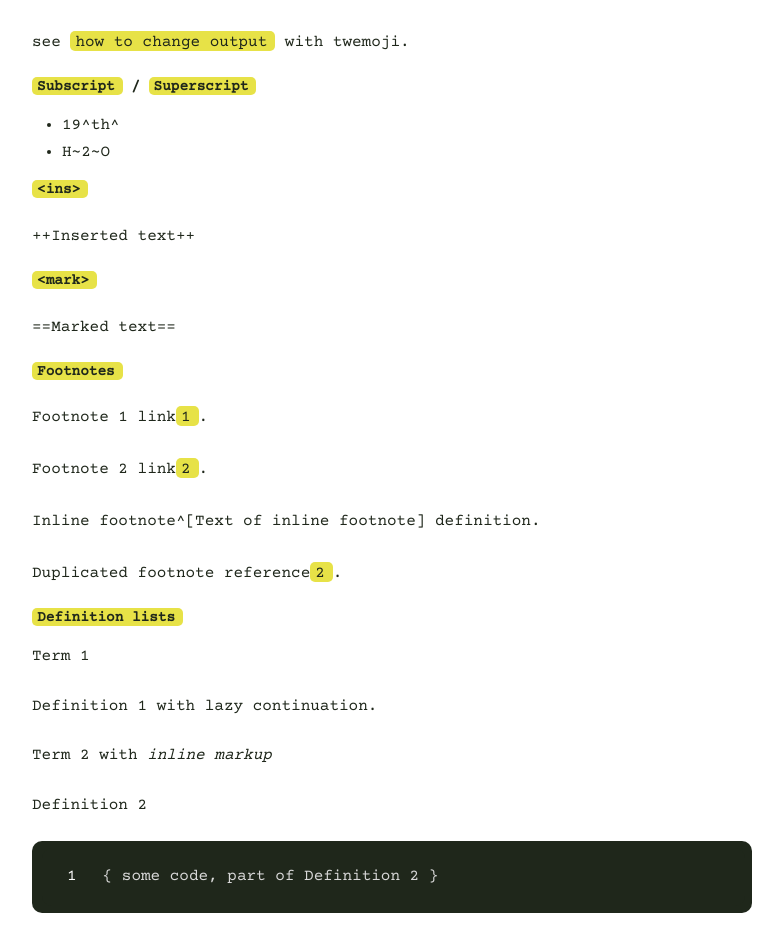
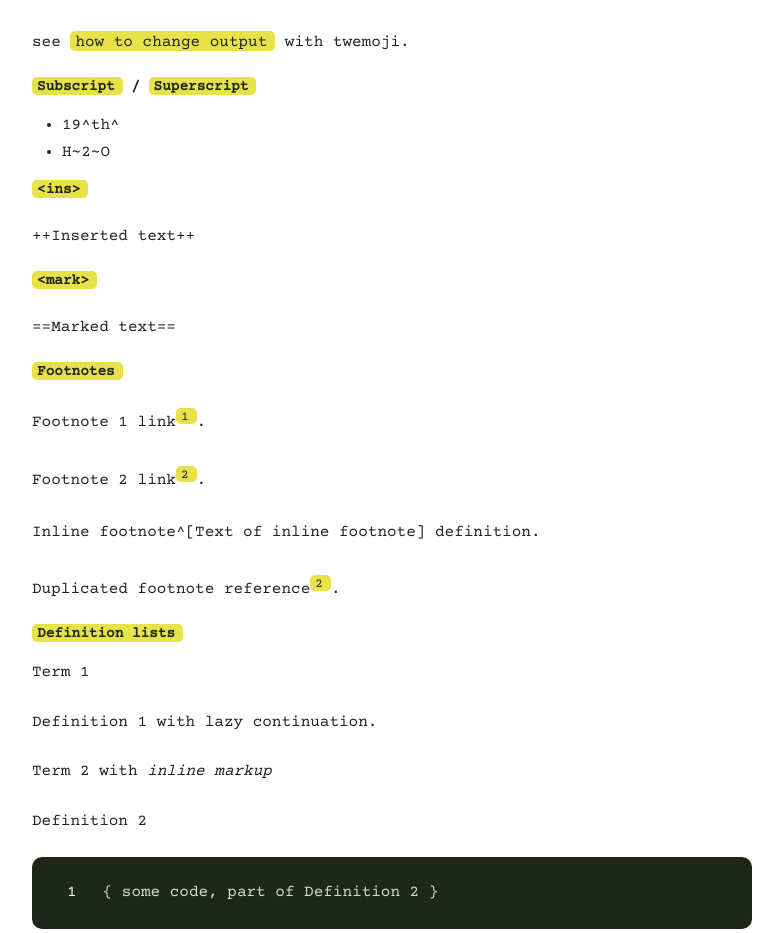
Before and after one commit to boringparty/hello-party.github.io, a Jekyll site: the page built from _posts/2021-03-14-full-markdown-test.md, in a window 1280 px wide. Shown: the part 5467-6400 px from the top of the page, without its empty margins (248-1031 px from the left). Built offline with Jekyll 4.4.1, drawn with Linux system fonts in a browser that asks for light colours.

Commit message:
Update style.scss

```diff
--- a/assets/style.scss
+++ b/assets/style.scss
@@ -305,6 +305,13 @@ a {
    color: $link;
 }
 
+.footnote {
+    background: none;
+    font-size: 0.8em;
+    vertical-align: super;
+    border-radius: 0px;
+    padding: 0px;
+}
 
 #search-container ul#results-container li a,
 #archives ul li a {
```
